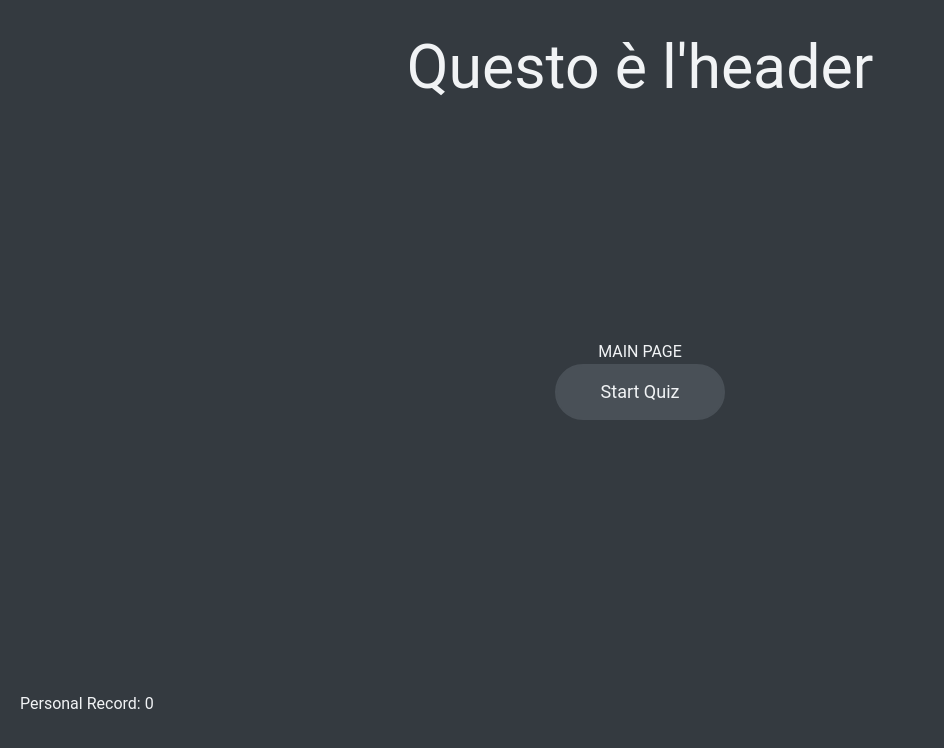
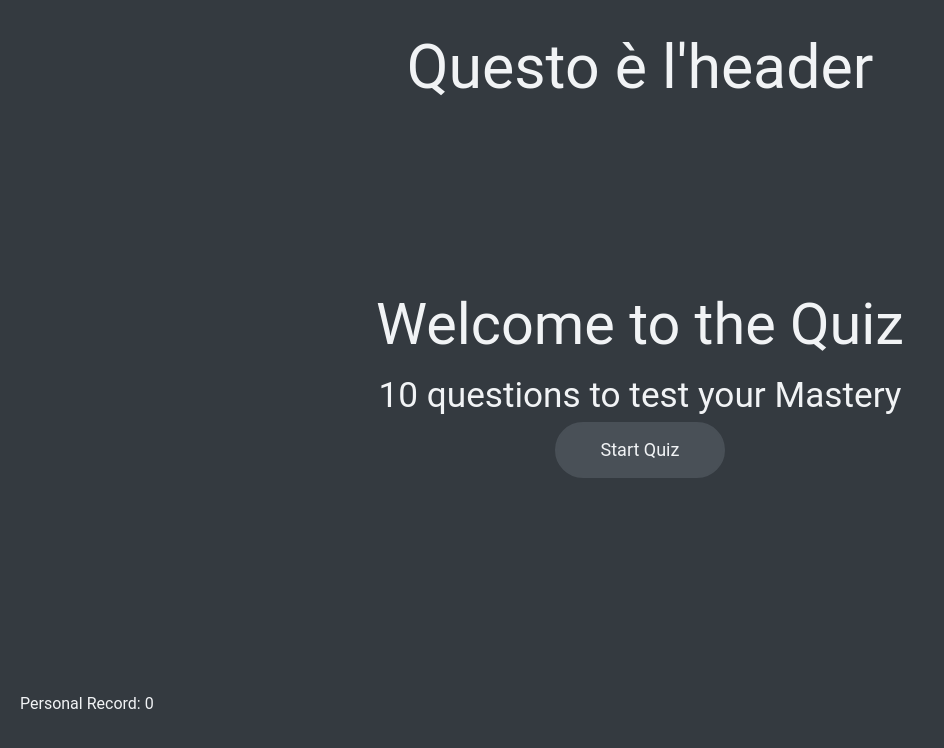
Before and after one commit to CodeStorm-SRL/entry-tests, a React (Vite) app in the folder js/react-quiz-app/: page / in a window 1280 px wide. Shown: the top 748 px of the page, without its empty margins (0-944 px from the left). Built offline with nearby package versions, Linux system fonts and the light colour scheme; the HTML template or start-up script is replaced by a standard one.

Commit message:
added content to MainPage

```diff
--- a/js/react-quiz-app/src/components/page/MainPage.tsx
+++ b/js/react-quiz-app/src/components/page/MainPage.tsx
@@ -5,6 +5,9 @@ import { FC, useEffect } from "react";
 import { useAppDispatch } from "../../hooks/reduxHooks";
 import { useNavigate } from "react-router-dom";
 import Button from "../atoms/Button";
+import { arrOfQuestions } from "../../data";
+
+const numOfQuestions = arrOfQuestions.length;
 
 const MainPage: FC = () => {
   const dispatch = useAppDispatch();
@@ -24,12 +27,13 @@ const MainPage: FC = () => {
   );
 
   return (
-    <>
-      <Text>MAIN PAGE</Text>
+    <div className="flex flex-col items-center">
+      <Text as="h2">Welcome to the Quiz</Text>
+      <Text as="h4">{numOfQuestions} questions to test your Mastery</Text>
       <Button variant="primary" onClick={handleStartQuiz}>
         Start Quiz
       </Button>
-    </>
+    </div>
   );
 };
 
```
